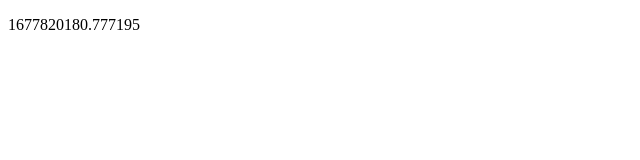
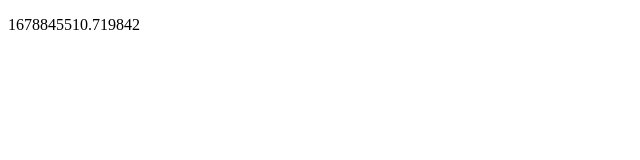
Before and after one commit to kevinbevin64/kevinbevin64.github.io, a plain HTML site: page index.html in a window 1280 px wide. Shown: the full height of the page, 0-640 px from the left. Drawn offline with Linux system fonts and the light colour scheme.

Commit message:
Update index.html

```diff
--- a/index.html
+++ b/index.html
@@ -4,7 +4,7 @@
     <meta charset="utf-8">
     <meta name="viewport" content="width=device-width, initial-scale=1">
     <title>1</title>
-    <p>1677820180.777195</p>
+    <p>1678845510.719842</p>
 </head>
 <body>
 
```
